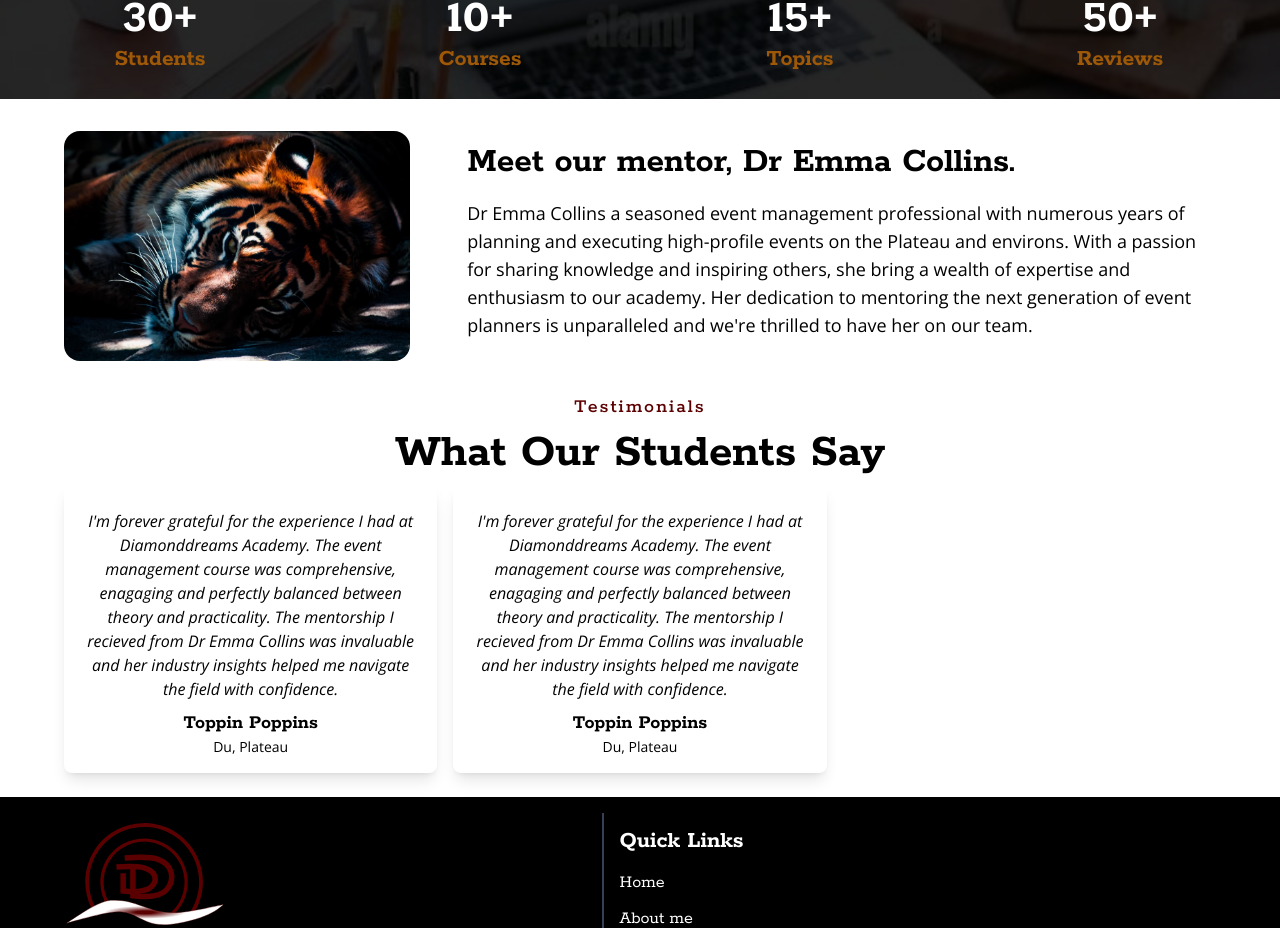
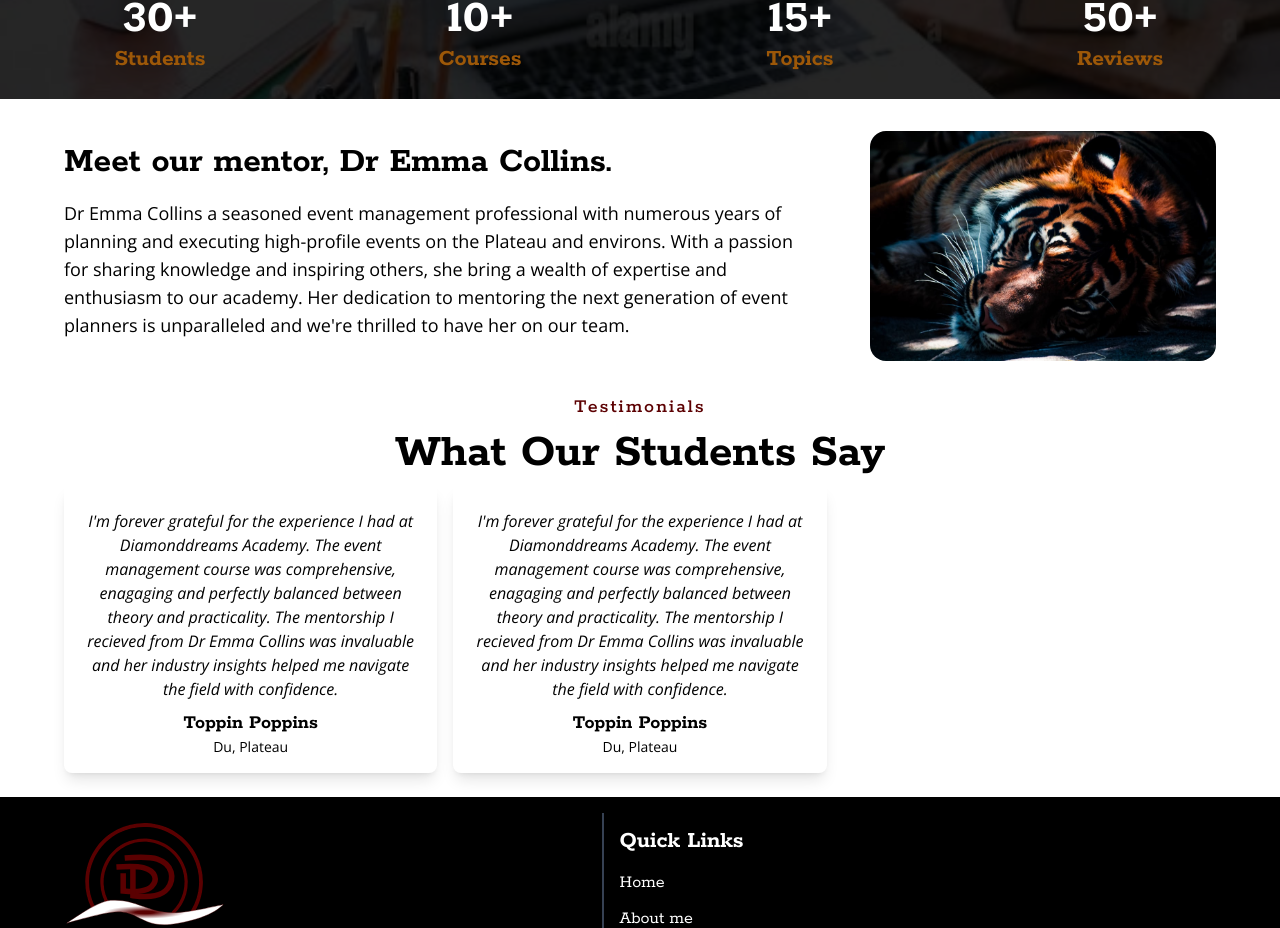
Before and after one commit to Tjay05/diamond-dreams-academy, a React (Vite) app: page / in a window 1280 px wide. Shown: the part 1998-2926 px from the top of the page. Built offline with nearby package versions, Linux system fonts and the light colour scheme.

Commit message:
Edit flex postion

```diff
--- a/src/pages/home/Index.jsx
+++ b/src/pages/home/Index.jsx
@@ -112,7 +112,7 @@
         </div>
       </section>
       {/* CEO */}
-      <section className="rule my-8 md:flex justify-between">
+      <section className="rule my-8 md:flex justify-between flex-row-reverse">
         <img className=" rounded-2xl md:w-[30%]" src={tiger} alt="Emma Collins" />
         <div className="text-black md:w-[65%]">
           <h2 className="font-bold my-3 text-3xl font-[rokkitt] md:text-4xl">Meet our mentor, Dr Emma Collins.</h2>
```
